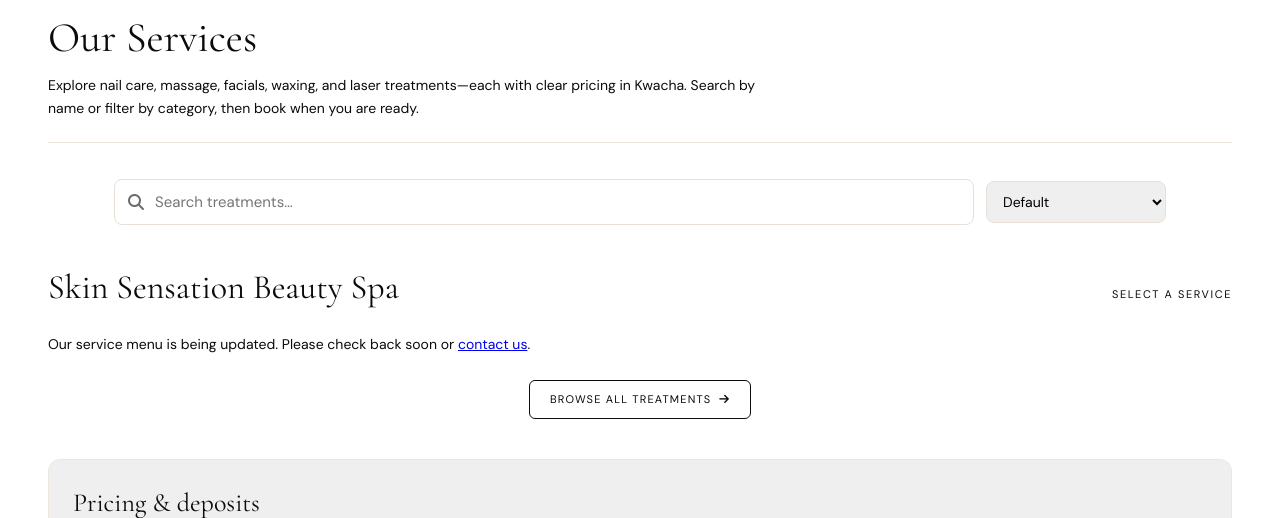
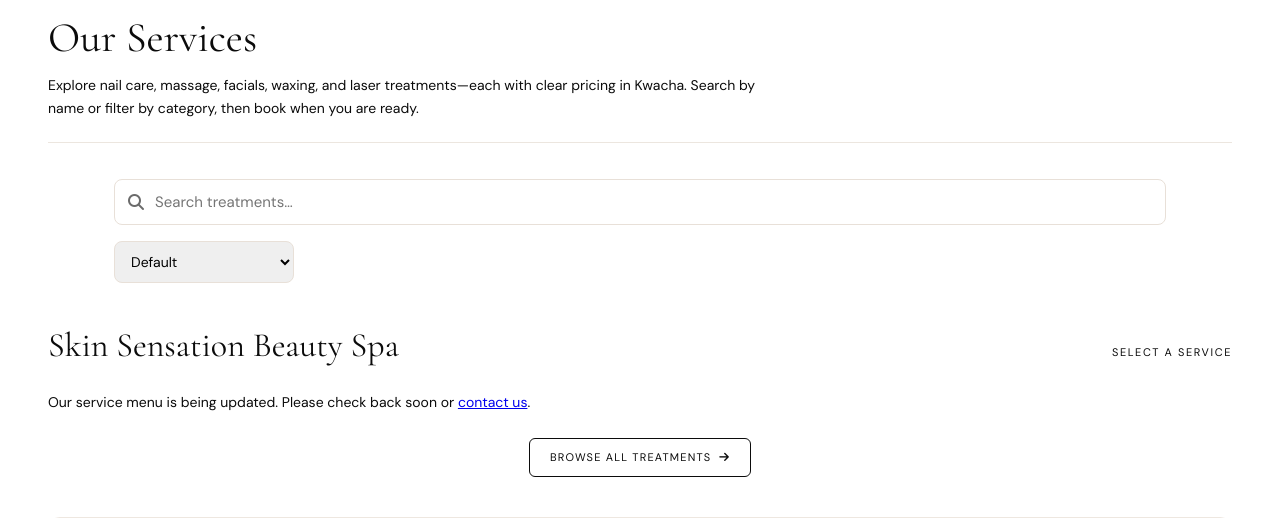
Before and after one commit to KasubaR/skin-sensation, a Django app: page /services/ in a window 1280 px wide. Shown: the part 155-673 px from the top of the page. Run offline with Django 5.2, Linux system fonts and the light colour scheme; data comes from the database, SQL or seed files in the repository; data that the repository does not hold is empty; parts of the project's set-up code (start-up, migrations or seed data) failed here and were passed over.

Commit message:
Move search bar to its own line on Services page only
Scoped the stacked toolbar layout to the Our Services page using a
catalog-toolbar--stacked modifier class, leaving the treatment list
page unaffected.

Co-Authored-By: Claude Sonnet 4.6 <noreply@anthropic.com>

```diff
--- a/static/services.css
+++ b/static/services.css
@@ -1350,6 +1350,14 @@
     gap: 12px;
   }
 
+  .catalog-toolbar--stacked .catalog-toolbar-form {
+    display: block;
+  }
+
+  .catalog-toolbar--stacked .catalog-filters-panel {
+    margin-top: 16px;
+  }
+
   .catalog-toolbar-row {
     flex: 1;
   }
--- a/templates/services/index.html
+++ b/templates/services/index.html
@@ -48,7 +48,7 @@
 
 
 
-  {% include 'services/partials/search_toolbar.html' %}
+  {% include 'services/partials/search_toolbar.html' with search_stacked=True %}
 
 
 
--- a/templates/services/partials/search_toolbar.html
+++ b/templates/services/partials/search_toolbar.html
@@ -1,5 +1,5 @@
 {% load static %}
-<div class="catalog-toolbar" id="catalogToolbar" data-catalog-toolbar>
+<div class="catalog-toolbar{% if search_stacked %} catalog-toolbar--stacked{% endif %}" id="catalogToolbar" data-catalog-toolbar>
   <form class="catalog-toolbar-form" role="search" aria-label="Search treatments"
     hx-get="{{ catalog_url }}"
     hx-target="#catalog-results"
```
